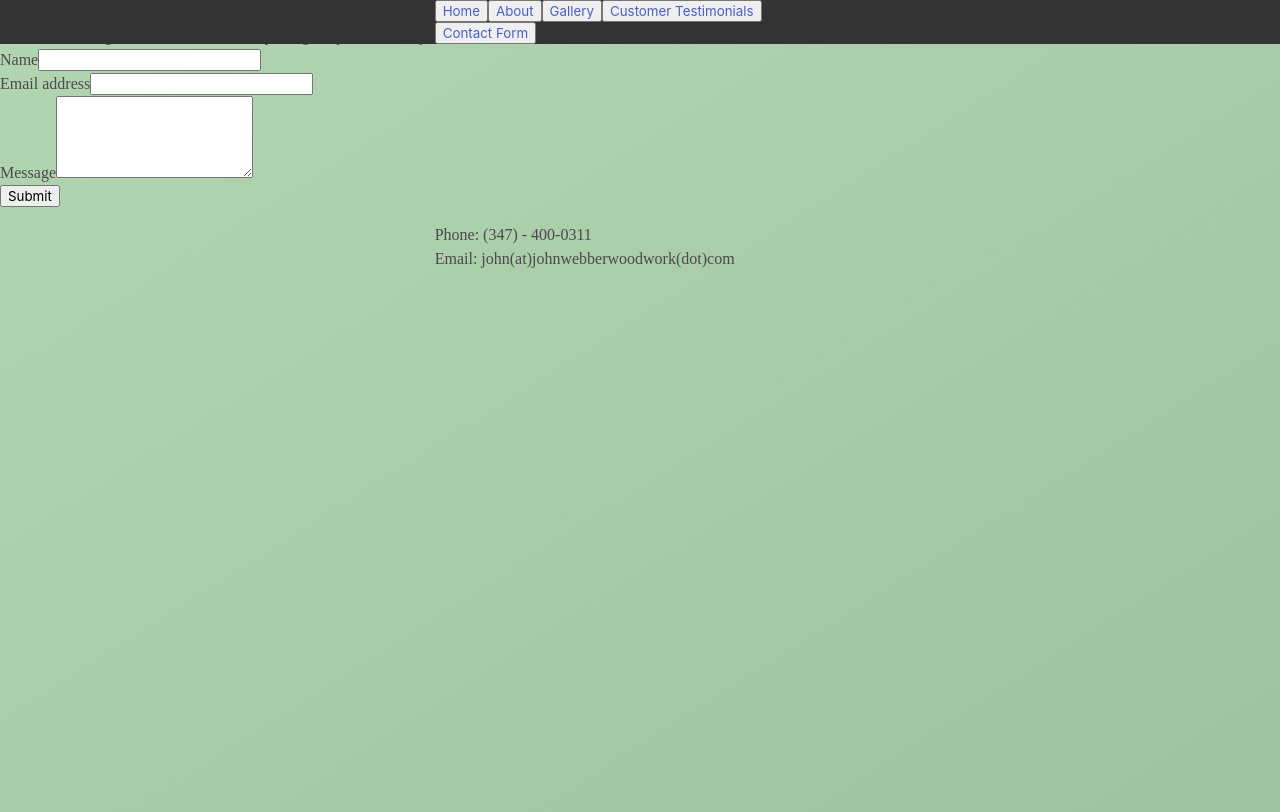
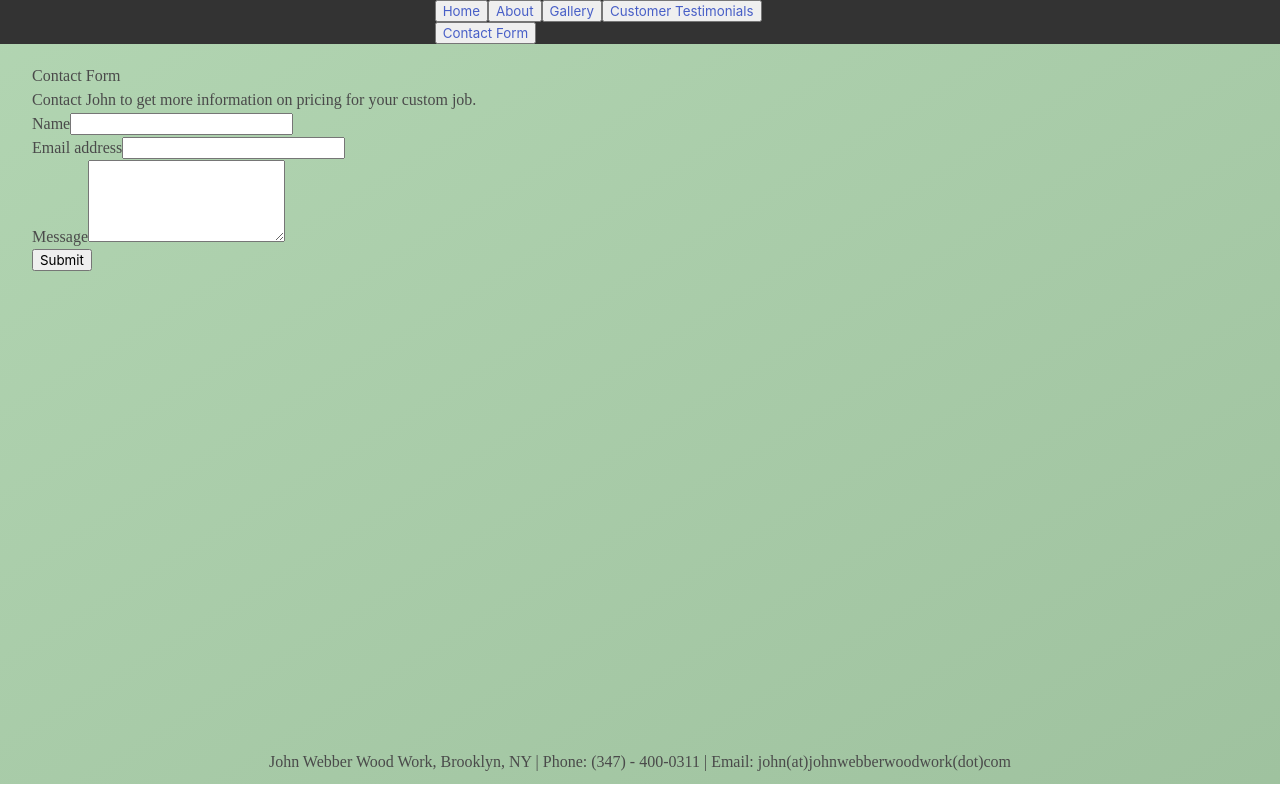
Before and after one commit to elizlotto/webberwoodwork, a React (Create React App) app in the folder client/: page /#/contact in a window 1280 px wide. Built offline with nearby package versions, Linux system fonts and the light colour scheme; a web font is replaced by a local one.

Commit message:
styling in more panels

```diff
--- a/client/src/App.js
+++ b/client/src/App.js
@@ -1,6 +1,7 @@
 import React from 'react';
 import { Route, Switch, HashRouter } from 'react-router-dom';
 import ReactDOM from 'react-dom';
+
 
 //import components for router
 import NavigationBar from './components/NavigationBar';
--- a/client/src/components/About.jsx
+++ b/client/src/components/About.jsx
@@ -1,11 +1,13 @@
 import React from 'React';
+import './style.css';
+
 const About = () => {
   return (
-    <article>
+    <article className="body-div">
         My love for woodworking began when I was ##; my father suffered from a heart attack and
         although he recovered, he was unable to exert himself or climb a ladder to repair things
         around the home. He would tell me how to fix something and I would do it for him - I loved
-      those times with him. . We created small creations out of whatever wood I could find then
+        those times with him. We created small creations out of whatever wood I could find then
         treehouses in the yard. I started working after school at a hardware store when I was 14 years
         old; I was stocking shelves, making keys, and cutting glass. When I recognized a talented
         carpenter in my travels, I would say “I like what you do, I want to work for you. I’ll take
--- a/client/src/components/Contact.jsx
+++ b/client/src/components/Contact.jsx
@@ -1,9 +1,10 @@
 import React from 'React';
 import ContactForm from './ContactForm';
+import './style.css';
 
 const Contact = () => {
   return (
-    <div>
+    <div className="body-div">
       <h1>Contact Form</h1>
       <div>Contact John to get more information on pricing for your custom job.</div>
       <ContactForm/>
--- a/client/src/components/ContactForm.jsx
+++ b/client/src/components/ContactForm.jsx
@@ -1,4 +1,5 @@
 import React from 'react';
+
 
 class ContactForm extends React.Component {
   constructor(props) {
@@ -40,7 +41,7 @@ class ContactForm extends React.Component {
 
   render() {
     return (
-      <div className="App">
+      <div className="contact">
         <form id="contact-form" onSubmit={this.handleSubmit.bind(this)} method="POST">
           <div className="form-group">
             <label htmlFor="name">Name</label>
--- /dev/null
+++ b/client/src/components/FooterBar.css
@@ -0,0 +1,11 @@
+.footer-bar{
+  margin: auto;
+  width:95%;
+  text-align: center;
+  position: fixed;
+  height: 50px;
+  bottom: 0px;
+  left: 0px;
+  right: 0px;
+  margin-bottom: 0px;
+}
--- a/client/src/components/FooterBar.jsx
+++ b/client/src/components/FooterBar.jsx
@@ -1,16 +1,11 @@
 import React from 'React';
+import './FooterBar.css';
 
 const FooterBar = () => {
   return (<footer className="footer-bar">
-    <div class="columns">
-    <div class="column"></div>
-      <div class="column">
-      <div>Phone: (347) - 400-0311
-    </div>
-    <div>Email: john(at)johnwebberwoodwork(dot)com</div>
-      </div>
-      <div class="column"></div>
-    </div>
+  John Webber Wood Work, Brooklyn, NY |
+  Phone: (347) - 400-0311 |
+  Email: john(at)johnwebberwoodwork(dot)com
   </footer>);
 };
 
--- /dev/null
+++ b/client/src/components/style.css
@@ -0,0 +1,5 @@
+.body-div{
+  padding-top: 5%;
+  width:95%;
+  margin: auto;
+}
```
Lines whose indentation alone changed are shown as unchanged.
